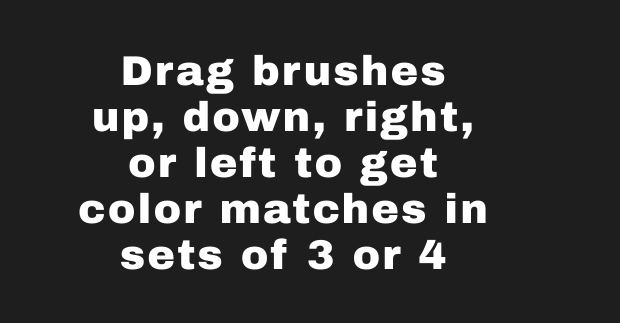
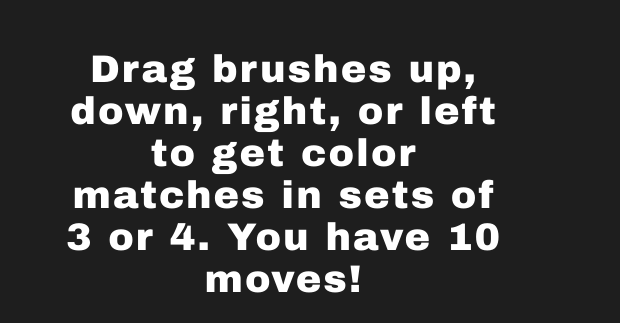
Before and after one commit to CrystalElseyNSS/calming-crush, a website: page public/index.html in a window 1280 px wide. Shown: the top 323 px of the page, 660-1280 px from the left. Drawn offline with nearby package versions, Linux system fonts and the light colour scheme.

Commit message:
added number moves & game requirements

```diff
--- a/public/index.html
+++ b/public/index.html
@@ -10,7 +10,7 @@
     <section class="container">
       <div class="grid"></div>
       <div class="info">
-        <div id="instructions"> Drag brushes up, down, right, or left to get color matches in sets of 3 or 4 </div>
+        <div id="instructions"> Drag brushes up, down, right, or left to get color matches in sets of 3 or 4. You have 10 moves!  </div>
         <div class="score-board"><p id="score"></p></div>
         <p id="gameOver"></p>
       </div>
--- a/public/main.js
+++ b/public/main.js
@@ -74,10 +74,10 @@ document.addEventListener('DOMContentLoaded', () => {
             .then(data => {
                 console.log("data: " + data)
                 if ( data === false ) {
-                    gameOver.innerHTML = 'You must visit all Platinum booths before being eligible to win points'
+                    gameOver.innerHTML = "You are not yet eligible to earn points. Visit the leaderboard to view game rules!"
                     grid.innerHTML = "GAME OVER"
                 } else if (data === true) {
-                    gameOver.innerHTML = `${score} points added to your score! Visit the leaderboard to see your points!`
+                    gameOver.innerHTML = `${score} points added! Visit the leaderboard to see your new score!`
                     return fetch(`https://us-central1-sw-leaderboard.cloudfunctions.net/addPoints?points=${score}&attendee=${attendee}&awarded=${awarded}`)
                     .then(response => response.json())
                 }
--- a/public/style.css
+++ b/public/style.css
@@ -44,11 +44,11 @@ body {
 
 #instructions {
   color: white;
-  font-size: 3.25vw;
+  font-size: 3vw;
   letter-spacing: 2px;
   margin: 7% auto;
   text-align: center;
-  width: 72%;
+  width: 78%;
 }
 
 #score {
```
